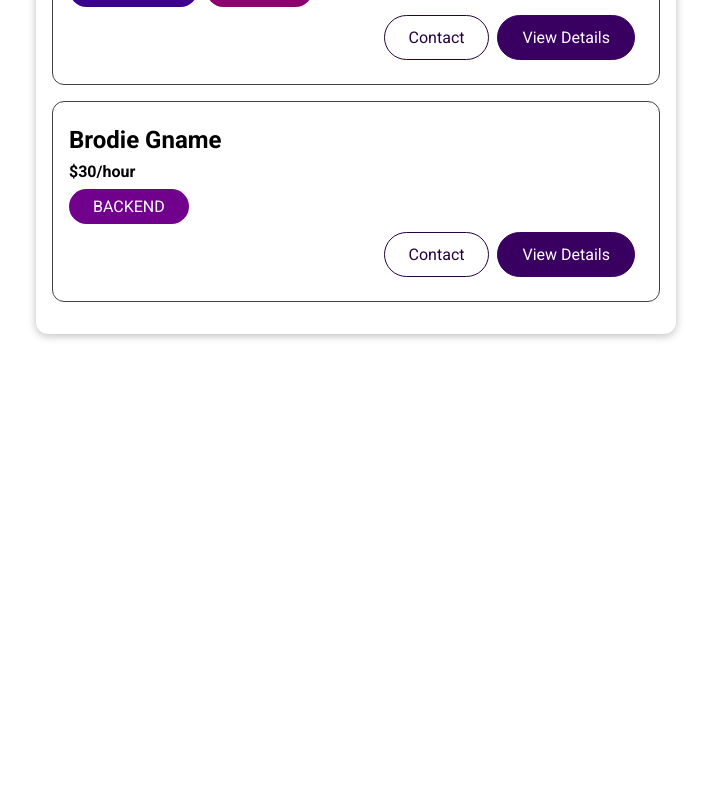
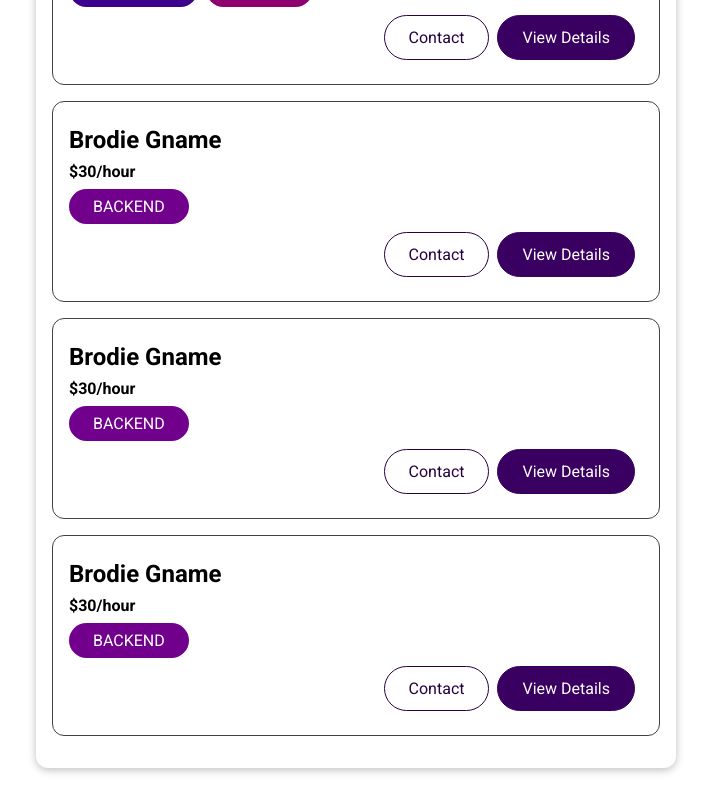
Before and after one commit to Nass2912/Coach-App, a Vue app: page /coaches in a window 1280 px wide. Shown: the part 908-1708 px from the top of the page, without its empty margins (284-995 px from the left). Before the commit the page ends 1274 px from the top, so only its background shows below. Built offline with nearby package versions, Linux system fonts and the light colour scheme.

Commit message:
Integrating swiperJs

```diff
--- a/package.json
+++ b/package.json
@@ -11,6 +11,7 @@
     "core-js": "^3.8.3",
     "swiper": "^8.4.3",
     "vue": "^3.2.13",
+    "vue-awesome-paginate": "^1.0.5",
     "vue-router": "^4.1.5",
     "vuex": "^4.0.2"
   },
--- a/src/components/tuto/SwiperComponent.vue
+++ b/src/components/tuto/SwiperComponent.vue
@@ -1,9 +1,22 @@
 <template>
     <div class="aligner">
         <swiper
-          :slides-per-view="3"
-          :space-between="50"
+        class="parallax-slider"
+        :navigation="{ nextEl: '.nextArrow', prevEl: '.prevArrow' }"
+        parallax
+        :slides-per-view="2.3"
+        :space-between="50"
+        grabCursor
+        @swiper="onSwiperInitialized"
         >
+            <div class="parallax-slider-navigation">
+            <div class="nav-indicator prevArrow">
+                <font-awesome-icon :icon="['fas', 'chevron-left']" />
+            </div>
+            <div class="nav-indicator nextArrow">
+                <font-awesome-icon :icon="['fas', 'chevron-right']" />
+            </div>
+            </div>
             <swiper-slide v-for="coach in filteredCoaches" :key="coach.id">
                 <CoachItem
                 :lastName="coach.lastName"
@@ -19,9 +32,11 @@
 <script>
     // Import Swiper Vue.js components
     import { Swiper, SwiperSlide } from 'swiper/vue';
+    import SwiperCore, { Navigation, Parallax } from "swiper";
     import CoachItem from "../../components/coaches/CoachItem.vue"
     // Import Swiper styles
     import 'swiper/css';
+    SwiperCore.use([Navigation, Parallax]);
     export default {
       components: {
         Swiper,
--- a/src/store.js
+++ b/src/store.js
@@ -33,6 +33,22 @@ const store = createStore({
                 },
                 {
                     id: 'c4',
+                    firstName: 'Brodie',
+                    lastName: 'Gname',
+                    areas: ['backend'],
+                    description:
+                        'I am Brodie and as a senior developer in a big tech company, I can help you get your first job or progress in your current role.',
+                    hourlyRate: 30
+                },               {
+                    id: 'c5',
+                    firstName: 'Brodie',
+                    lastName: 'Gname',
+                    areas: ['backend'],
+                    description:
+                        'I am Brodie and as a senior developer in a big tech company, I can help you get your first job or progress in your current role.',
+                    hourlyRate: 30
+                },               {
+                    id: 'c6',
                     firstName: 'Brodie',
                     lastName: 'Gname',
                     areas: ['backend'],
```
Also changed, not shown: 1 other file (tests, documents, lock files or other folders).
